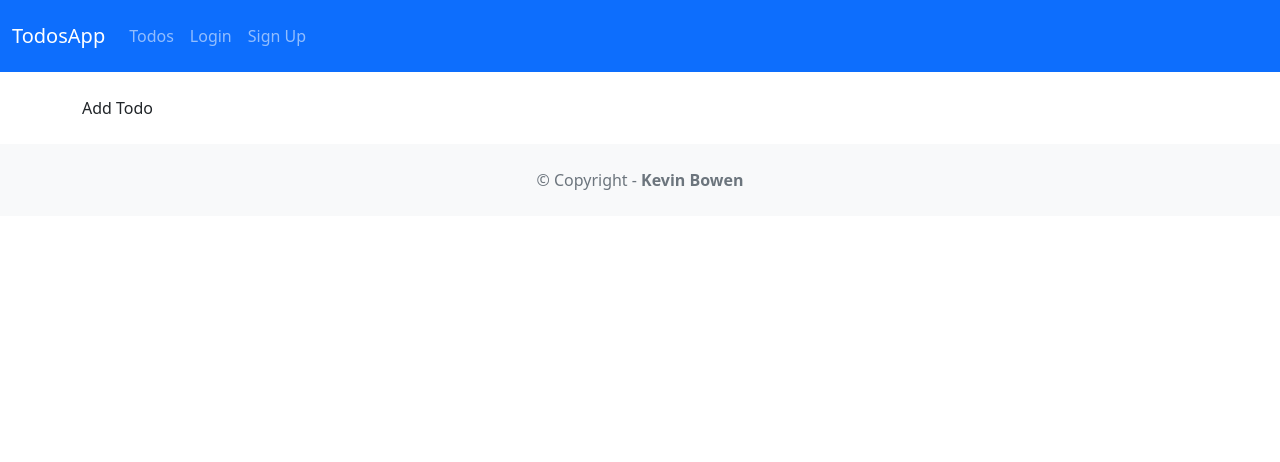
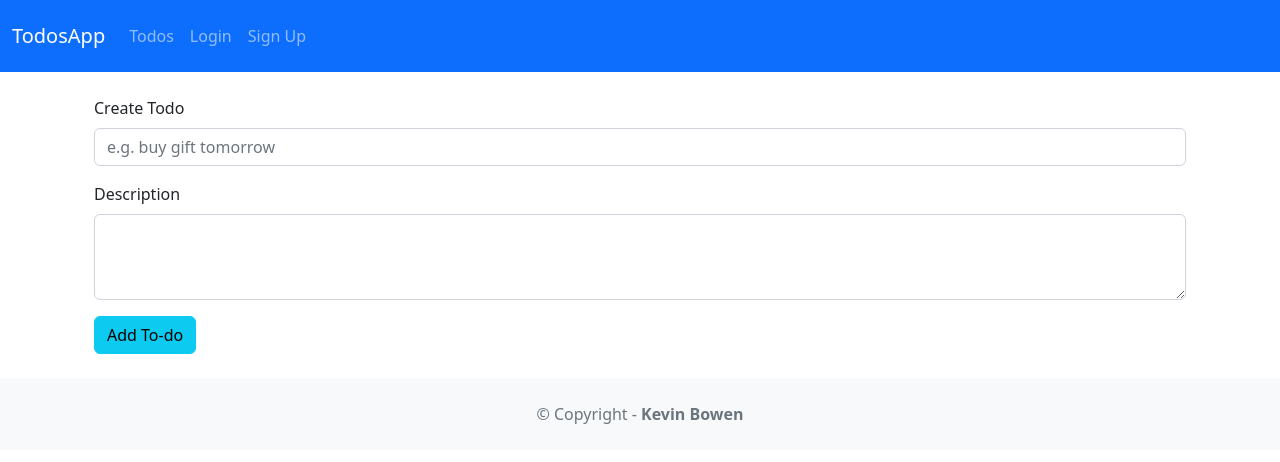
Before and after one commit to kevinbowen777/django-api-todo, a React (Create React App) app in the folder frontend/: page /todos/1 in a window 1280 px wide. Shown: the top 462 px of the page. Built offline with nearby package versions, Linux system fonts and the light colour scheme.

Commit message:
Create Add/Edit component

```diff
--- a/frontend/src/components/add-todo.js
+++ b/frontend/src/components/add-todo.js
@@ -1,12 +1,109 @@
-import React from 'react';
+import React, { useState } from 'react';
+import TodoDataService from '../services/todos';
+import { Link } from 'react-router-dom';
+import Form from 'react-bootstrap/Form';
+import Button from 'react-bootstrap/Button';
+import Container from 'react-bootstrap/Container';
 
 
-function AddTodo() {
-  return (
-    <div className="App">
-      Add Todo
-    </div>
-  );
+const AddTodo = props => {
+
+  let editing = false;
+  let initialTodoTitle = "";
+  let initialTodoBody = "";
+
+  if (props.location.state && props.location.state.currentTodo) {
+    editing = true;
+    initialTodoTitle = props.location.state.currentTodo.title;
+    initialTodoBody = props.location.state.currentTodo.body;
+  }
+
+  const [title, setTitle] = useState(initialTodoTitle);
+  const [body, setBody] = useState(initialTodoBody);
+  // keeps track if todo is submitted
+  const [submitted, setSubmitted] = useState(false);
+
+  const onChangeTitle = e => {
+    const title = e.target.value;
+    setTitle(title);
+  }
+
+  const onChangeBody = e => {
+    const body = e.target.value;
+    setBody(body);
+  }
+
+  const saveTodo = () => {
+    var data = {
+      title: title,
+      body: body,
+      completed: false,
+    }
+
+    if (editing) {
+      TodoDataService.updateTodo(
+        props.location.state.currentTodo.id,
+        data, props.token)
+        .then(response => {
+          setSubmitted(true);
+          console.log(response.data)
+        })
+        .catch(e => {
+          console.log(e);
+        })
+    }
+    else {
+
+
+    TodoDataService.createTodo(data, props.token)
+      .then(response => {
+        setSubmitted(true);
+      })
+      .catch(e => {
+        console.log(e);
+      });
+    }
+  }
+
+  return(
+    <Container>
+      {submitted ? (
+        <div>
+          <h4>Todo submitted successfully</h4>
+          <Link to={"/todos/"}>
+            <Button variant="outline-info" className="mb-3">
+              Back to Todos
+            </Button>
+          </Link>
+        </div>
+      ):(
+        <Form>
+          <Form.Group className="mb-3">
+            <Form.Label>{editing ? "Edit": "Create"} Todo</Form.Label>
+            <Form.Control
+              type="text"
+              required
+              placeholder="e.g. buy gift tomorrow"
+              value={title}
+              onChange={onChangeTitle}
+            />
+          </Form.Group>
+          <Form.Group className="mb-3">
+            <Form.Label>Description</Form.Label>
+            <Form.Control
+              as="textarea"
+              rows={3}
+              value={body}
+              onChange={onChangeBody}
+            />
+          </Form.Group>
+          <Button variant="info" onClick={saveTodo}>
+            {editing ? "Edit" : "Add"} To-do
+          </Button>
+        </Form>
+      )}
+    </Container>
+  )
 }
 
 export default AddTodo;
```
